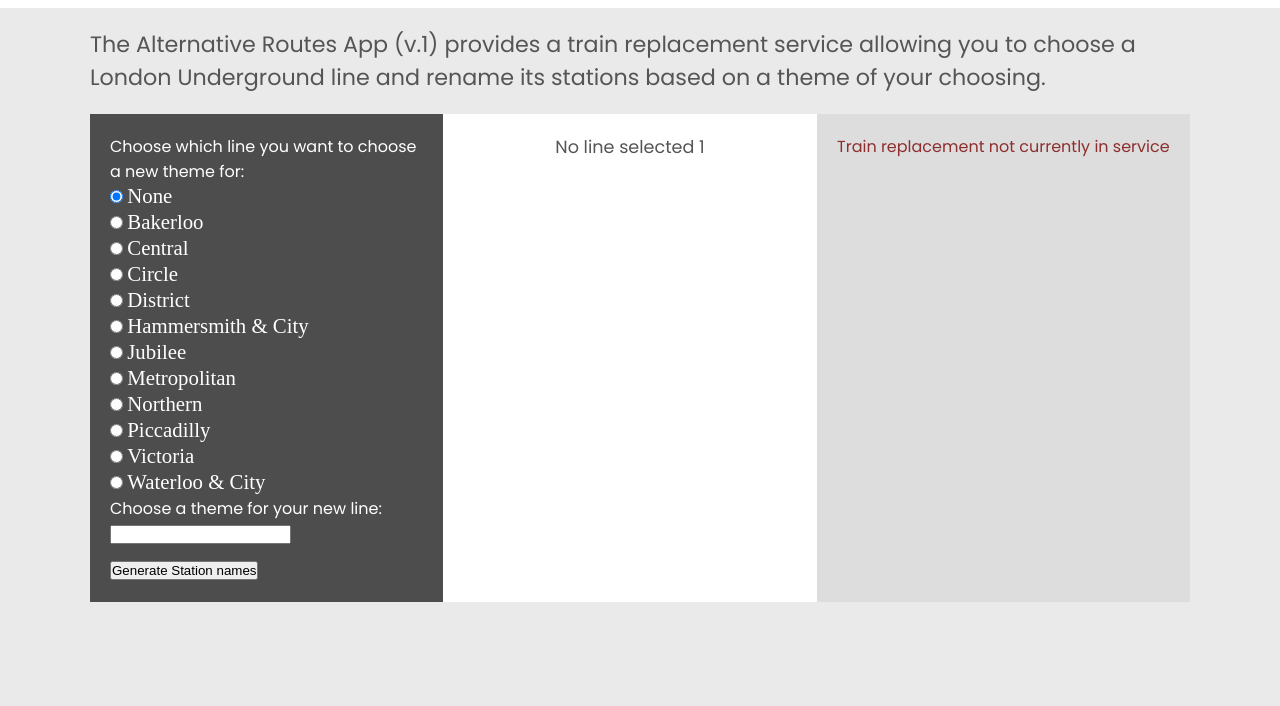
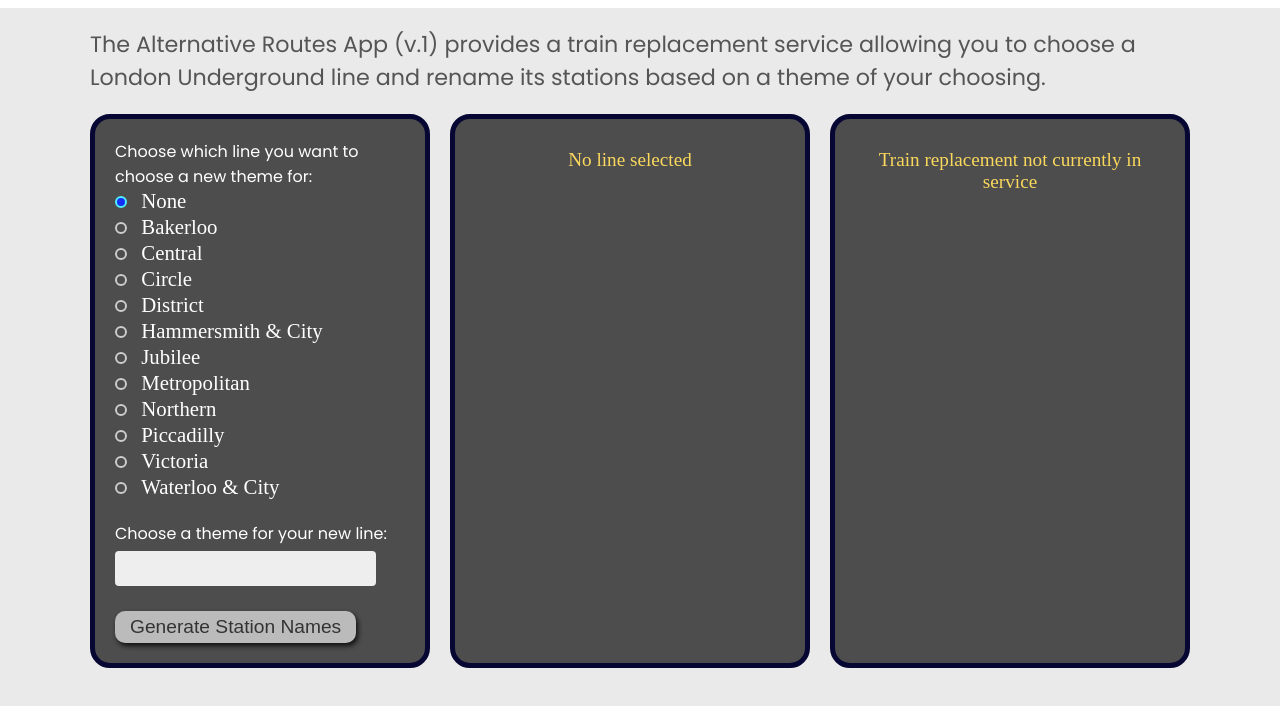
Before and after one commit to pablisch/alternative-routes-app-with-openai, a website: page public/index.html in a window 1280 px wide. Shown: the part 62-768 px from the top of the page. Drawn offline with Linux system fonts and the light colour scheme; a web font is replaced by a local one.

Commit message:
Improved CSS for main panels.

```diff
--- a/public/index.html
+++ b/public/index.html
@@ -24,14 +24,14 @@
       </div>
     </nav>
     <section class="main-section">
-      <div class="view-width">
+      <div class="view-width-plus">
         <h2>
           The Alternative Routes App (v.1) provides a train replacement service
           allowing you to choose a London Underground line and rename its
           stations based on a theme of your choosing.
         </h2>
         <div id="forms-and-lists" class="flex-container">
-          <div class="form-section">
+          <div class="form-section panel">
             <form class="track-form">
               <p>Choose which line you want to choose a new theme for:</p>
               <input
@@ -107,17 +107,17 @@
                 name="selected-line"
                 value="waterlooCity" />
               <label for="waterloo-city">Waterloo & City</label><br />
-              <p>Choose a theme for your new line:</p>
+              <p class="text-input-label">Choose a theme for your new line:</p>
               <input type="text" name="userTheme" /><br />
-              <button type="submit">Generate Station names</button>
+              <button type="submit">Generate Station Names</button>
             </form>
           </div>
-          <div class="original-stations-panel">
-            <h3>No line selected 1</h3>
+          <div class="original-stations-panel panel">
+            <h3 class="not-in-service">No line selected</h3>
             <div class="original-stations-list list">
             </div>
           </div>
-          <div class="new-stations-panel">
+          <div class="new-stations-panel panel">
             <h3 class="not-in-service">
               Train replacement not currently in service
             </h3>
--- a/public/styles.css
+++ b/public/styles.css
@@ -11,10 +11,16 @@
   padding: 0;
   font-family: 'Poppins';
   background: #eaeaea;
+  color: #fff;
 }
 
 .view-width {
   max-width: 1100px;
+  margin: 0 auto;
+}
+
+.view-width-plus {
+  max-width: 1120px;
   margin: 0 auto;
 }
 
@@ -24,6 +30,8 @@
   align-items: center;
   height: inherit;
 }
+
+/* NAVBAR */
 
 nav {
   background-color: #fff;
@@ -67,6 +75,8 @@
   font-weight: 700;
 }
 
+/* MAIN SECTION */
+
 #forms-and-lists {
   align-items: stretch;
   justify-content: stretch;
@@ -76,20 +86,23 @@
   font-size: 1.39rem;
   font-weight: 400;
   color: #555555;
-  padding: 20px 0;
+  padding: 20px 10px;
 }
 
 .main-section h3 {
+  font-family: "Hammersmith One";
   text-align: center;
-  font-size: 1.1rem;
+  font-size: 1.4rem;
   font-weight: 400;
-  color: #555555;
+  color: #fff;
   padding: 10px 0;
 }
 
-.form-section {
+.panel {
   flex: 1;
   background-color: #4d4d4d;
+  border-radius: 20px;
+  border: 5px solid #070733;
 }
 
 .main-section .track-form {
@@ -102,16 +115,9 @@
 .original-stations-panel,
 .new-stations-panel {
   flex: 1;
-  background: #fff;
-  color: #333;
   text-align: center;
   padding: 10px;
   margin-bottom: 0;
-}
-
-.new-stations-panel {
-  background-color: #ddd;
-  height: inherit;
 }
 
 form button {
@@ -124,9 +130,10 @@
 }
 
 .main-section .not-in-service {
-  color: #8e2e2e;
+  color: #fad85d;
   text-align: center;
-  font-size: 1rem;
+  font-size: 1.2rem;
+  padding: 20px 30px;
 }
 
 .list p {
@@ -134,35 +141,64 @@
   margin: 0 0 0 20px;
 }
 
-/* form * {
-  display: block;
-  margin: 10px auto;
-} */
+/* FORM ELEMENTS */
 
-/* input {
+.panel {
+  margin: 0 10px;
+}
+
+.text-input-label {
+  margin-top: 20px;
+}
+
+input[type='text'] {
   background: #eee;
   border: 0;
   padding: 10px;
   border-radius: 4px;
-  width: 300px;
-  margin: 20px auto;
-} */
+  width: 90%;
+  margin: 5px auto 10px;
+}
 
-/* button {
-  background: #333;
-  color: #fff;
-  border-radius: 4px;
+input[type="radio"] {
+  /* Hide the default radio button */
+  appearance: none;
+  -webkit-appearance: none;
+  -moz-appearance: none;
+  width: 12px;
+  height: 12px;
+  border: 2px solid #ccc;
+  border-radius: 50%; /* Makes it circular */
+  margin-right: 10px;
+  cursor: pointer; /* Show a pointer cursor on hover */
+}
+
+input[type="radio"]:checked {
+  border: 2.5px solid #4eeffe;
+  background-color: #142ffb;
+}
+
+/* FORM BUTTON */
+
+button {
+  background: #bbb;
+  color: #333;
+  font-size: 1.2rem;
+  border-radius: 10px;
   border: 0;
-  border-bottom: 5px solid #111;
-  border-left: 1px solid #111;
-  padding: 8px 24px;
+  box-shadow: 2px 3px 5px #111;
+  padding: 5px 15px;
   cursor: pointer;
   display: block;
   position: relative;
   top: 0;
-} */
+}
 
-/* button:active {
+button:hover {
+  background: #bbfa62;
+}
+
+button:active {
   border-bottom-width: 2px;
   top: 3px;
-} */
+}
```
